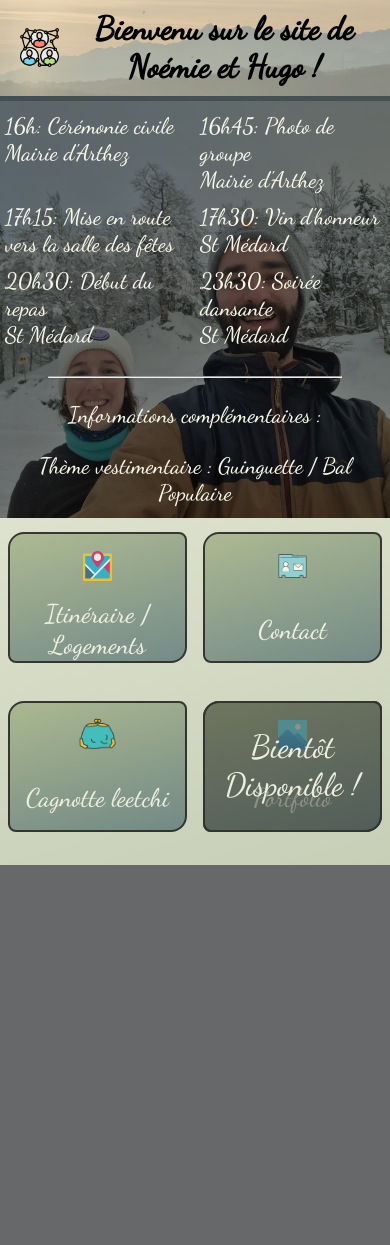
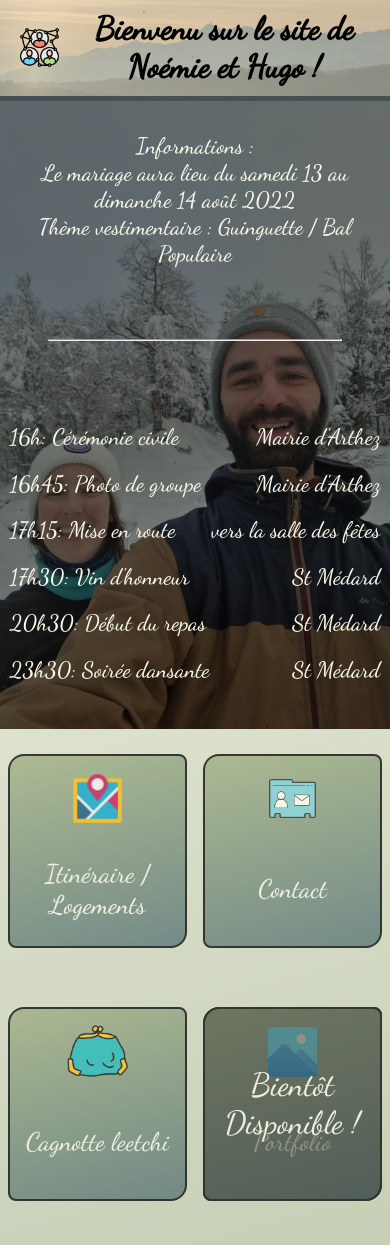
Before and after one commit to Paul-Serrano/Site-de-Mariage, a PHP site: page /view/index.php in a window 390 px wide. Before the commit the page ends 865 px from the top, so only its background shows below. Run offline with PHP 8.4, Linux system fonts and the light colour scheme; some libraries are stand-ins or nearby versions.

Commit message:
design adjustment

```diff
--- a/public/style.css
+++ b/public/style.css
@@ -340,6 +340,14 @@ nav p {
   height: 70vh;
 }
 
+.wedding-info-content {
+  display: flex;
+  flex-direction: column;
+  justify-content: space-evenly;
+  width: 90%;
+  margin: 0 auto;
+}
+
 .planning-container {
   display: flex;
   width: 45%;
@@ -370,7 +378,7 @@ nav p {
 
 .planning-content {
   display: flex;
-  flex-direction: column;
+  flex-direction: column-reverse;
   justify-content: space-around;
   width: 90%;
   margin: 0 auto;
@@ -1871,6 +1879,14 @@ body {
 .map-icon {
   width: 75%;
   object-fit: contain;
+  animation: flip;
+}
+
+.map-icon:hover {
+  animation-name: flip;
+  animation-timing-function: linear;
+  animation-iteration-count: infinite;
+  animation-duration: 2s;
 }
 
 /* map - end */
@@ -2184,7 +2200,7 @@ body {
     width: 100%;
     display: grid;
     grid-template-columns: 1fr 1fr;
-    height: 40vh;
+    height: 60vh;
   }
 
   .index-block-link {
@@ -2199,10 +2215,12 @@ body {
     height: 100%;
     margin-bottom: 5%;
     position: absolute;
+    justify-content: space-evenly;
   }
 
   .index-block-content {
-    height: 50%;
+    height: 35%;
+    width: 75%;
   }
 
   .index-block-title {
@@ -2210,6 +2228,7 @@ body {
     height: 50%;
     justify-content: center;
     align-items: center;
+    margin: 0;
   }
 
   .not-availaible p {
@@ -2236,8 +2255,18 @@ body {
     left: 0;
   }
 
+  .planning {
+    display: flex;
+    flex-direction: column;
+  }
+
+  .planning-line {
+    flex-direction: row;
+    justify-content: space-between;
+  }
+
   .planning-container {
-    height: 50vh;
+    height: 75vh;
     width: 100%;
   }
 
@@ -2257,8 +2286,15 @@ body {
     width: 100%;
   }
 
+  .map-main {
+    width: 100%;
+  }
+
   #map {
     width: 100%;
+    border-radius: 0;
+    border-left: none;
+    border-right: none;
   }
 
   .map-side-block {
--- a/view/index.php
+++ b/view/index.php
@@ -66,8 +66,11 @@ if (isset($_GET['success'])) {
                         </div>
                     </div>
                     <hr>
-                    <p>Informations complémentaires :</p>
-                    <p>Thème vestimentaire : Guinguette / Bal Populaire</p>
+                    <div class="wedding-info-content">
+                        <p>Informations :</p>
+                        <p>Le mariage aura lieu du samedi 13 au dimanche 14 août 2022</p>
+                        <p>Thème vestimentaire : Guinguette / Bal Populaire</p>
+                    </div>
                 </div>
             </div>
             <img class="planning-bckg" src="../public/img/portrait.png" alt="building">
```
Also changed, not shown: public/map.js (+8 -12 lines).
